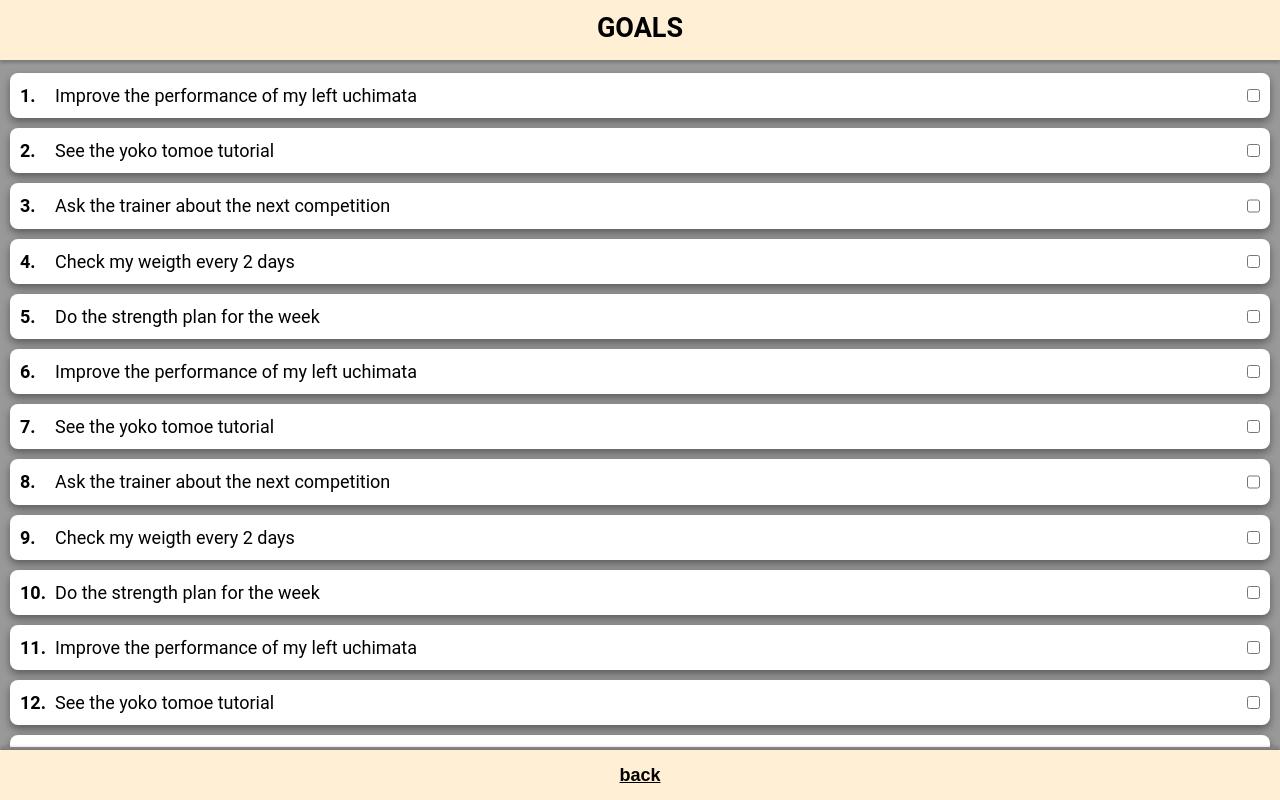
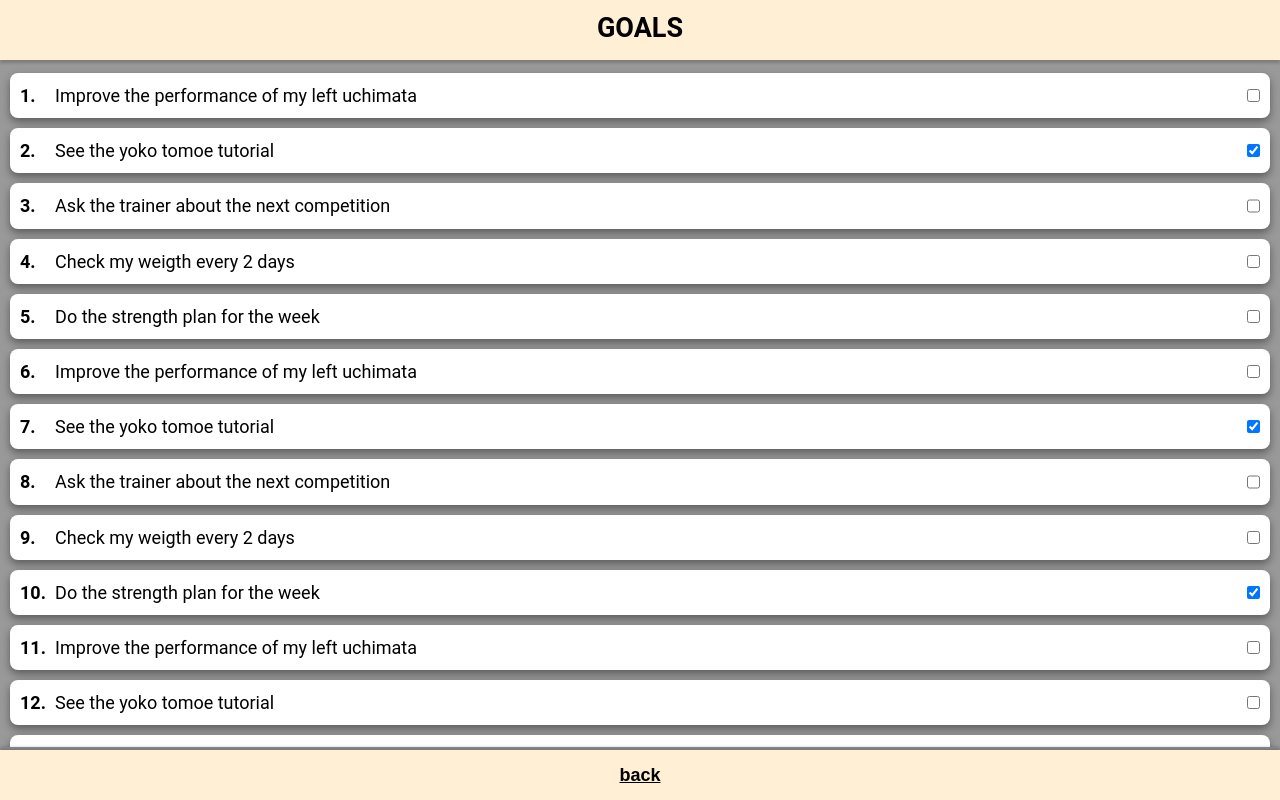
Before and after one commit to deriancastro/capstone-project, a React (Create React App) app: page /goals in a window 1280 px wide. Both pictures are taken after a click on the button "toGoals". Built offline with nearby package versions, Linux system fonts and the light colour scheme.

Commit message:
Update Goal component

```diff
--- a/src/components/Goal.js
+++ b/src/components/Goal.js
@@ -14,11 +14,7 @@ export default function Goal({ goalText, goalNumber, isChecked, onCheckGoal }) {
       <ItemNumber data-testid="itemNumber">{goalNumber}.</ItemNumber>
       <CheckBox>
         <Text>{goalText}</Text>
-        <input
-          onChange={onCheckGoal}
-          type="checkbox"
-          aria-checked={isChecked}
-        />
+        <input onChange={onCheckGoal} type="checkbox" checked={isChecked} />
       </CheckBox>
     </Wrapper>
   )
```
